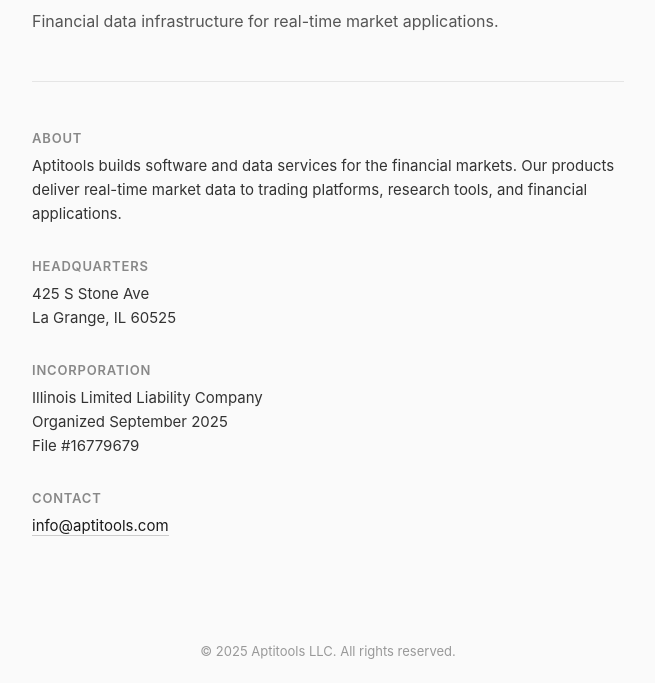
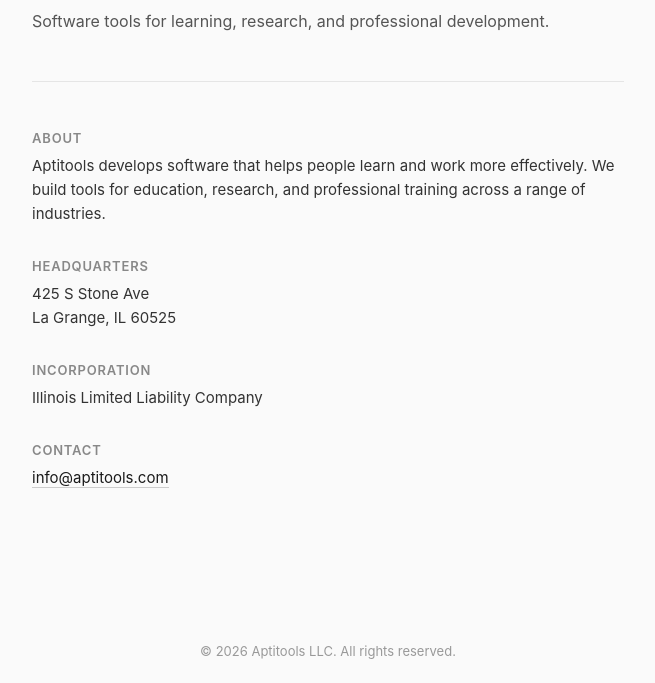
Before and after one commit to Shomari/aptitools-site, a plain HTML site: page index.html in a window 1280 px wide. Shown: the part 117-800 px from the top of the page, without its empty margins (312-967 px from the left). Drawn offline with Linux system fonts and the light colour scheme.

Commit message:
update copy

```diff
--- a/index.html
+++ b/index.html
@@ -72,13 +72,13 @@
 <body>
     <div class="container">
         <h1>Aptitools LLC</h1>
-        <p class="tagline">Financial data infrastructure for real-time market applications.</p>
+        <p class="tagline">Software tools for learning, research, and professional development.</p>
 
         <hr class="divider">
 
         <div class="section">
             <h2>About</h2>
-            <p>Aptitools builds software and data services for the financial markets. Our products deliver real-time market data to trading platforms, research tools, and financial applications.</p>
+            <p>Aptitools develops software that helps people learn and work more effectively. We build tools for education, research, and professional training across a range of industries.</p>
         </div>
 
         <div class="section">
@@ -88,7 +88,7 @@
 
         <div class="section">
             <h2>Incorporation</h2>
-            <p>Illinois Limited Liability Company<br>Organized September 2025<br>File #16779679</p>
+            <p>Illinois Limited Liability Company</p>
         </div>
 
         <div class="section">
@@ -97,6 +97,6 @@
         </div>
     </div>
 
-    <footer>&copy; 2025 Aptitools LLC. All rights reserved.</footer>
+    <footer>&copy; 2026 Aptitools LLC. All rights reserved.</footer>
 </body>
 </html>
```
